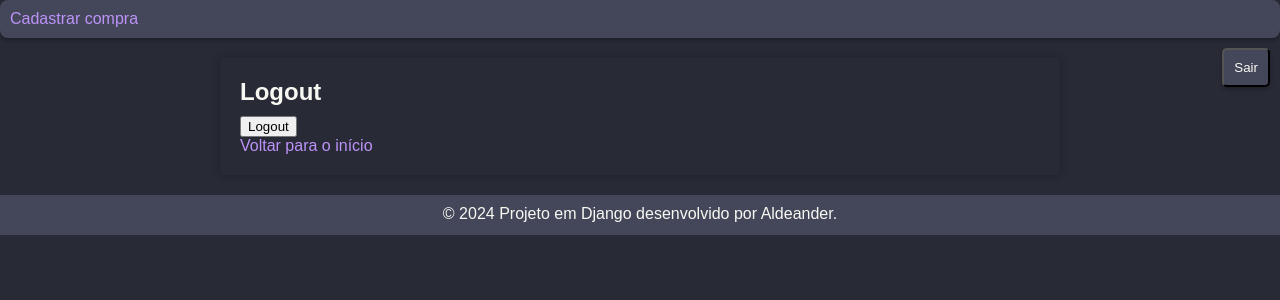
After one commit to aldeandersantos/Django_Faturas, a Django app: template templates/app_login/logout.html in a window 1280 px wide. The commit adds this page. Shown: the top 300 px of the page. Run offline with Django 5.2, Linux system fonts and the light colour scheme; the template is opened without the code that fills it, so the values that code supplies are empty; the visitor is signed in with stand-in values (Sample User, id 1).

Commit message:
Adicionado login/logout

```diff
--- a/app_faturas/urls.py
+++ b/app_faturas/urls.py
@@ -1,9 +1,8 @@
 from django.urls import path
-from .views import listar_compras, criar_compra, listar_faturas, pagina_inicial
+from .views import cadastrar_compra, pagina_inicial, visualizar_faturas
 
 urlpatterns = [
-    path('listar-compras/', listar_compras, name='listar_compras'),
-    path('criar-compra/', criar_compra, name='criar_compra'),
-    path('listar-faturas/', listar_faturas, name='listar_faturas'),
     path('', pagina_inicial, name='pagina_inicial'),
+    path('cadastrar_compra/', cadastrar_compra, name='cadastrar_compra'),
+    path('inicio/', visualizar_faturas, name='visualizar_faturas'),
 ]
--- a/app_login/urls.py
+++ b/app_login/urls.py
@@ -1,7 +1,7 @@
 from django.urls import path
-from .views import CustomLoginView, cadastrar_cliente
+from .views import CustomLoginView, CustomLogoutView
 
 urlpatterns = [
-    path('cadastrar-cliente/', cadastrar_cliente, name='cadastrar_cliente'),
     path('login/', CustomLoginView.as_view(), name='login'),
+    path('logout/', CustomLogoutView.as_view(), name='logout'),
 ]
--- a/setup/settings.py
+++ b/setup/settings.py
@@ -76,10 +76,11 @@ TEMPLATES = [
 ]
 
 WSGI_APPLICATION = 'setup.wsgi.application'
+APPEND_SLASH = False
 
 ## LOGIN ##
-LOGIN_REDIRECT_URL = 'listar_faturas'  # Redirecionamento após o login
-LOGOUT_REDIRECT_URL = 'listar_faturas'  # Redirecionamento após o logout
+LOGIN_REDIRECT_URL = 'pagina_inicial'  # Redirecionamento após o login
+LOGOUT_REDIRECT_URL = 'pagina_inicial'  # Redirecionamento após o logout
 
 
 # Database
--- a/setup/urls.py
+++ b/setup/urls.py
@@ -3,13 +3,15 @@ from django.urls import path, include
 from django.views.generic import RedirectView
 from django.conf import settings
 from django.conf.urls.static import static
+from app_login.views import CustomLogoutView
 
 urlpatterns = [
     path('admin/', admin.site.urls),
-    path('faturas/', include('app_faturas.urls')),
+    path('inicio/', include('app_faturas.urls')),
     path('accounts/', include('django.contrib.auth.urls')),
     path('login/', include('app_login.urls')),
-    path('', RedirectView.as_view(url='faturas/', permanent=False)),  # Redirecionamento para a página inicial
+    path('logout/', include('app_login.urls')),
+    path('', RedirectView.as_view(url='inicio/', permanent=False)),  # Redirecionamento para a página inicial
 ]
 
 if settings.DEBUG:
--- a/static/styles/style.css
+++ b/static/styles/style.css
@@ -77,3 +77,26 @@ a {
 a:hover {
   text-decoration: underline;
 }
+
+/* Resto dos estilos */
+h1, h2, p {
+  margin-bottom: 10px;
+}
+
+
+/* Estilos para o botão de logout */
+header .logout-button {
+  float: right;
+  margin-top: 20px;
+  padding: 10px;
+  background-color: #44475a;
+  color: #f8f8f2;
+  text-align: center;
+  border-radius: 5px;
+  box-shadow: 0 2px 4px rgba(0, 0, 0, 0.3);
+  transition: background-color 0.3s ease-in-out;
+}
+
+header .logout-button:hover {
+  background-color: #6272a4;
+}
--- a/templates/app_faturas/base.html
+++ b/templates/app_faturas/base.html
@@ -10,28 +10,48 @@
     <link rel="stylesheet" href="{% static 'styles/style.css'%}">
 </head>
 <body>
+    {% if user.is_authenticated %}
     <header>
-        {% if user.is_authenticated %}
     <nav>
         <ul>
-            <li><a href="#">Visualizar Faturas</a></li>
-            <li><a href="#">Inserir Compra</a></li>
+            <li class="dropdown">
+                <ul class="dropdown-menu">
+                    <li><a href="{% url 'cadastrar_compra' %}">Cadastrar compra</a></li>
+                    <form method="post" action="{% url 'logout' %}">
+                        {% csrf_token %}
+                        <button class="logout-button" type="submit">Sair</button>
+                    </form>
+                </ul>
+            </li>
         </ul>
     </nav>
-{% else %}
-    <form action="{% url 'login' %}" method="post">
-        {% csrf_token %}
-        <input type="text" name="username" placeholder="Username">
-        <input type="password" name="password" placeholder="Password">
-        <button type="submit">Login</button>
-    </form>
+    </header>
+    {% else %}
+    <header>
+        <nav>
+            <ul>
+                <li class="dropdown">
+                    {% block header_content %}
+                        <!-- Parte específica do link "Login" aqui -->
+                        <a href="#" class="dropdown-toggle" data-toggle="dropdown">
+                            <span class="fas fa-bars"></span>
+                        </a>
+                        <ul class="dropdown-menu">
+                            <li><a href="{% url 'login' %}">Login</a></li>
+                        </ul>
+                    {% endblock %}
+                </li>
+            </ul>
+        </nav>
+    </header>
 {% endif %}
     </header>
 
-    {% block content %} {% endblock %}
+    <main>
+        {% block content %} {% endblock %}
+    </main>
 
     <footer>
-        <footer>
             <!--div class="footer-container">
             </div-->
             <p> &copy; 2024 Projeto em Django desenvolvido por Aldeander.</p>
--- a/templates/app_faturas/index.html
+++ b/templates/app_faturas/index.html
@@ -2,7 +2,8 @@
 {% block content %}
 {% load static %}
 <div class="pagina-inicial-container">
-    <h1>Bem-vindo ao Setup!</h1>
+
+  <h1>Faturas do cartão!</h1>
   <p class="subtitulo">Gerencie suas faturas de forma simples e eficiente.</p>
 
   <div class="destaque">
--- a/app_login/templates/app_login/login.html
+++ b/templates/app_login/login.html
@@ -8,3 +8,6 @@
     <button type="submit">Login</button>
   </form>
 {% endblock %}
+
+{% block header_content %}
+{% endblock %}
--- /dev/null
+++ b/templates/app_login/logout.html
@@ -0,0 +1,10 @@
+{% extends 'app_faturas/base.html' %}
+
+{% block content %}
+  <h2>Logout</h2>
+  <form method="post" action="{% url 'logout' %}">
+    {% csrf_token %}
+    <button type="submit">Logout</button>
+  </form>
+  <a href="{% url 'inicio' %}">Voltar para o início</a>
+{% endblock %}
```
Also changed, not shown: app_faturas/views.py (+6 -11 lines), app_login/forms.py (+1 -6 lines), app_login/views.py (+14 -15 lines), templates/app_faturas/listar_faturas.html (deleted, +0 -11 lines). Lines whose indentation alone changed are shown as unchanged.
